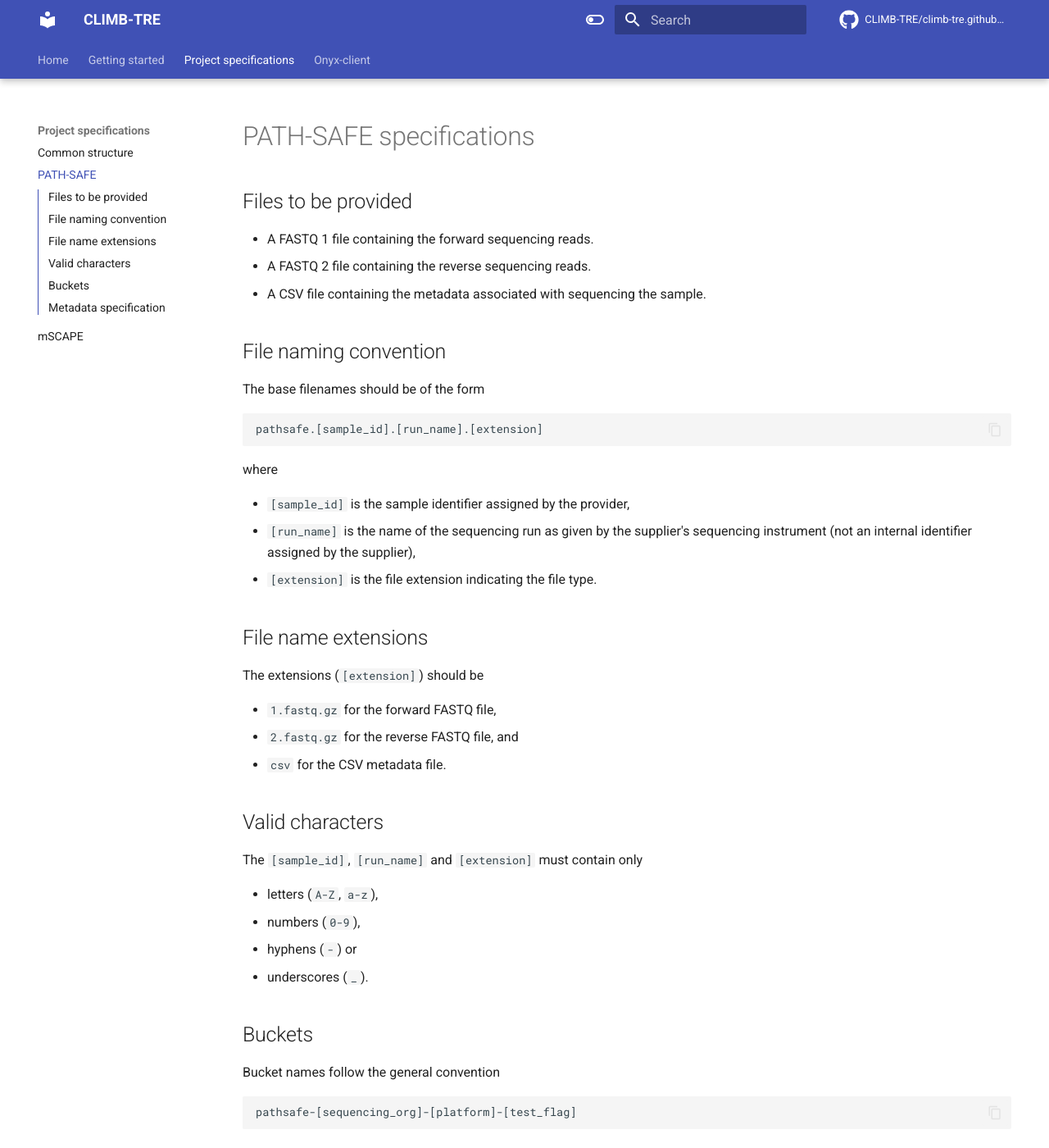
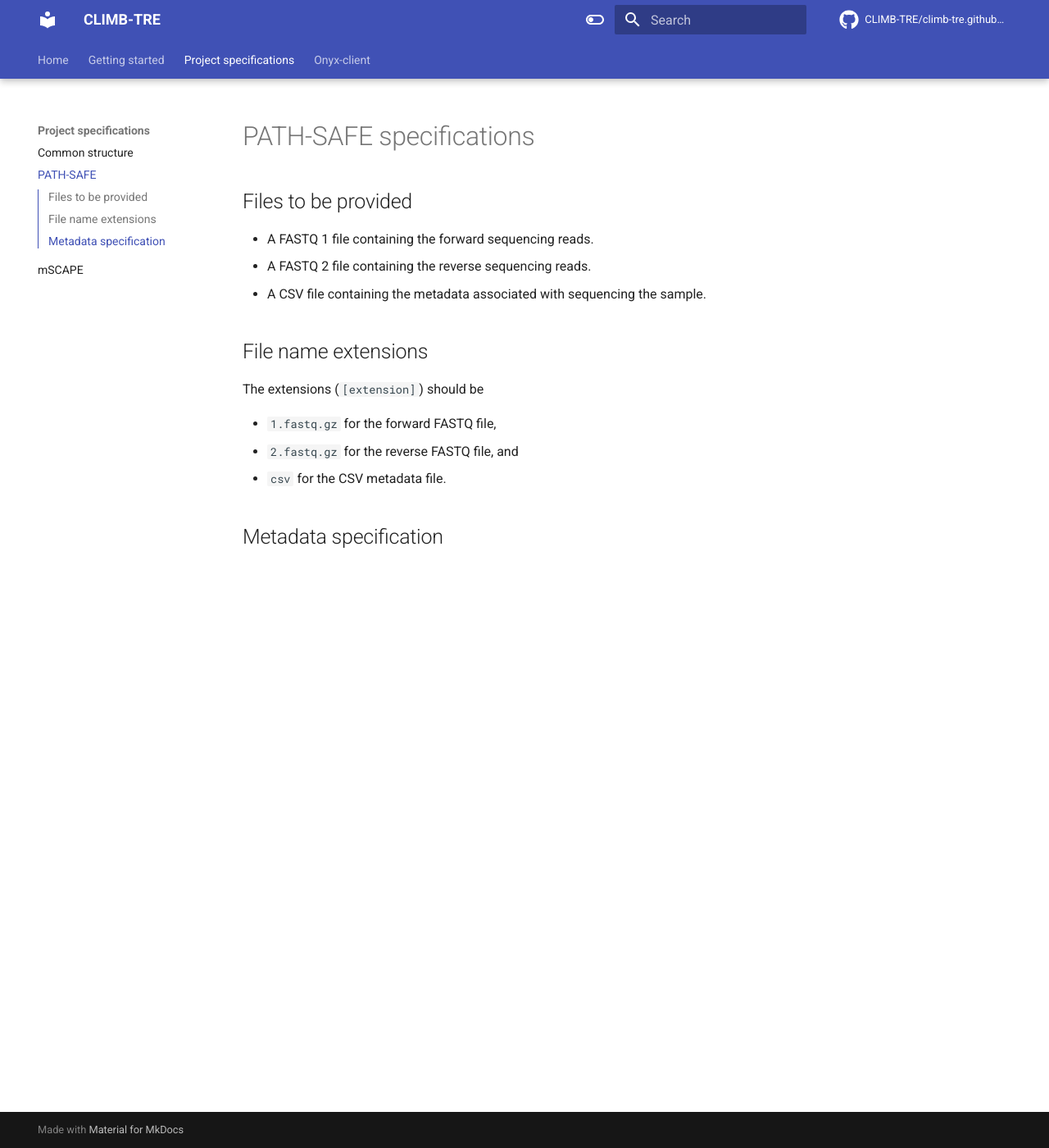
Before and after one commit to warrickball/climb-tre.github.io, an MkDocs documentation site: the page built from docs/pathsafe.md, in a window 1280 px wide and 1400 px high. Shown: the whole window at 82% size. Built offline with MkDocs 1.6.1 and Material for MkDocs 9.7.7, drawn with Linux system fonts in a browser that asks for light colours; comment, search, counter and statistics services are not loaded.

````diff
--- a/docs/pathsafe.md
+++ b/docs/pathsafe.md
@@ -5,20 +5,6 @@
 * A FASTQ 1 file containing the forward sequencing reads.
 * A FASTQ 2 file containing the reverse sequencing reads.
 * A CSV file containing the metadata associated with sequencing the sample.
-
-## File naming convention
-
-The base filenames should be of the form
-
-```
-pathsafe.[sample_id].[run_name].[extension]
-```
-
-where
-
-* `[sample_id]` is the sample identifier assigned by the provider,
-* `[run_name]` is the name of the sequencing run as given by the supplier's sequencing instrument (not an internal identifier assigned by the supplier),
-* `[extension]` is the file extension indicating the file type.
 
 ## File name extensions
 
@@ -28,21 +14,4 @@ The extensions (`[extension]`) should be
 * `2.fastq.gz` for the reverse FASTQ file, and
 * `csv` for the CSV metadata file.
 
-## Valid characters
-
-The `[sample_id]`, `[run_name]` and `[extension]` must contain only
-
-* letters (`A-Z`, `a-z`),
-* numbers (`0-9`),
-* hyphens (`-`) or
-* underscores (`_`).
-
-## Buckets
-
-Bucket names follow the general convention
-
-```
-pathsafe-[sequencing_org]-[platform]-[test_flag]
-```
-
 ## Metadata specification
````
Also changed, not shown: docs/analyse.md (+5 -7 lines), docs/common.md (+1 -1 lines).
